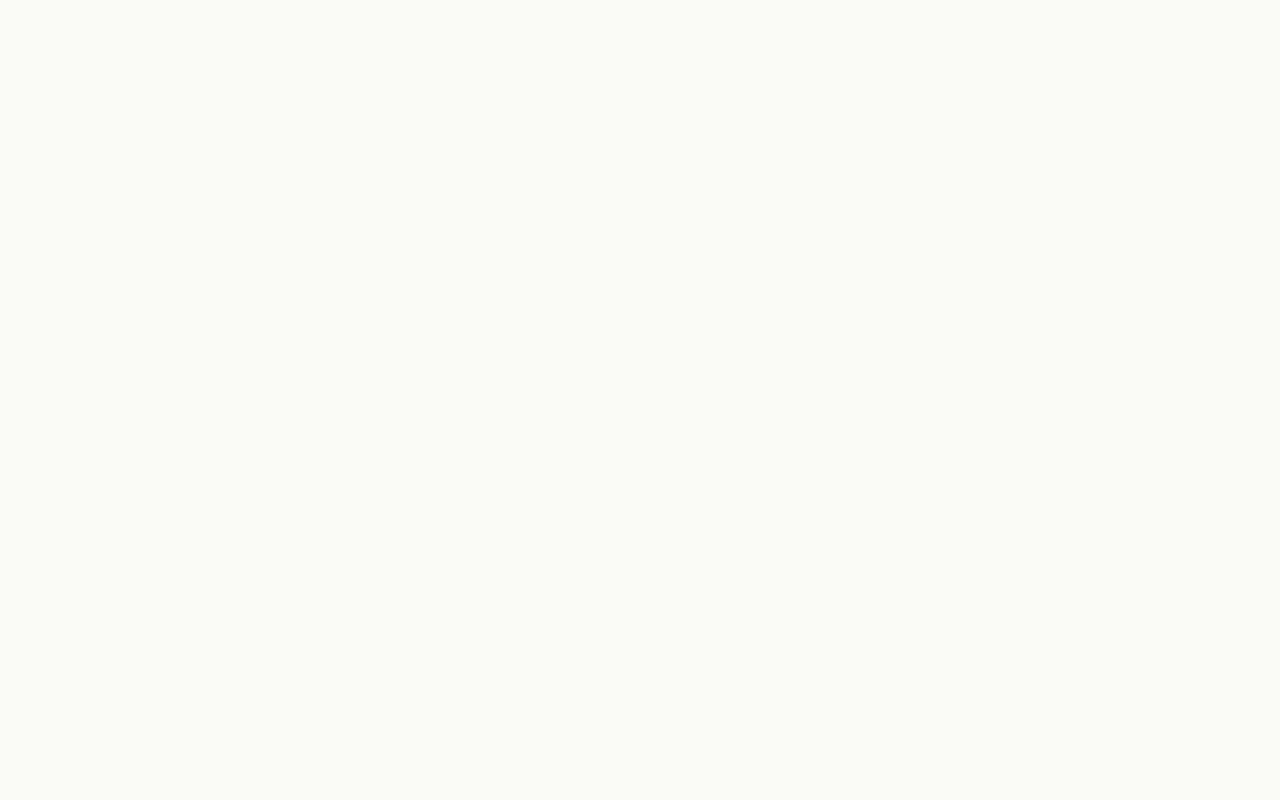
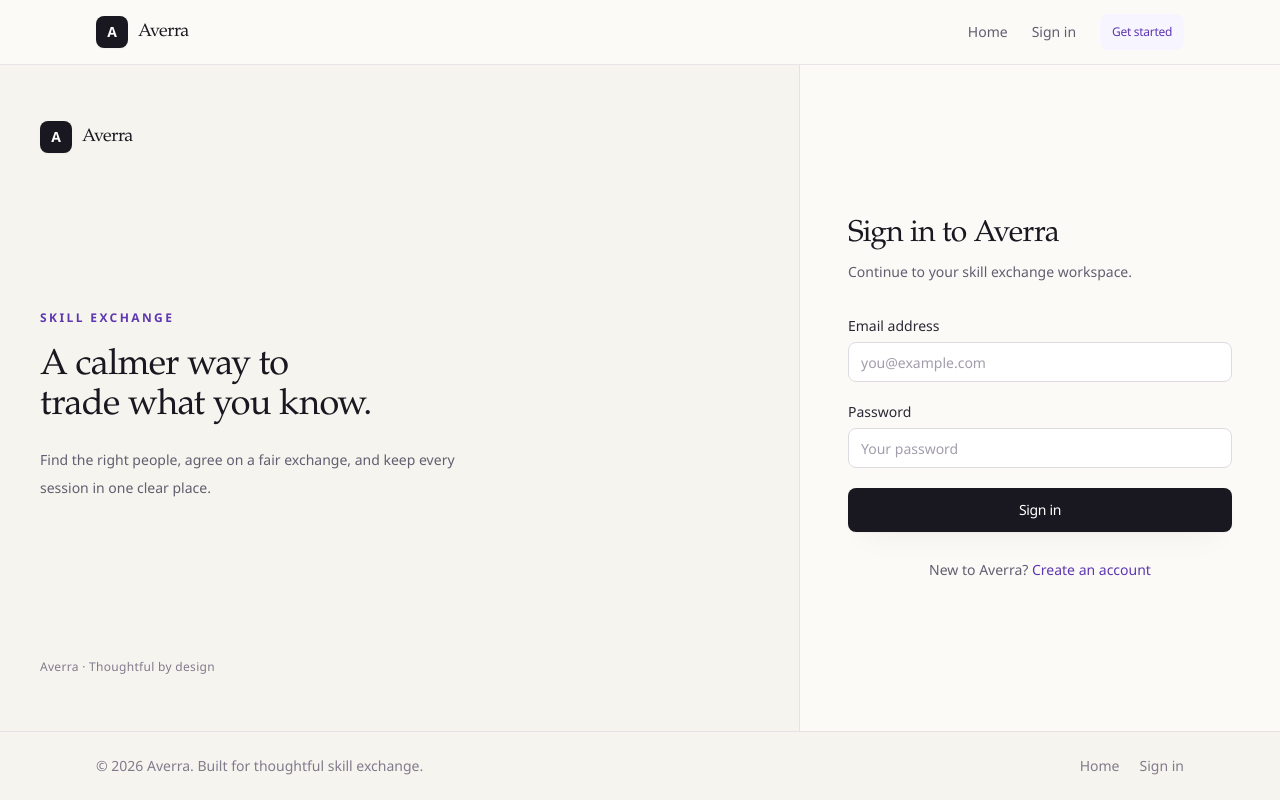
Before and after one commit to vermaanv01-boop/Averra, a React (Vite) app in the folder client/: page /login in a window 1280 px wide. Before the commit this address had no page. Built offline with nearby package versions, Linux system fonts and the light colour scheme; no server answers.

Commit message:
initiate frontend

```diff
--- a/client/src/App.jsx
+++ b/client/src/App.jsx
@@ -1,12 +1,38 @@
 import { Route, Routes } from 'react-router-dom'
+import AuthLayout from './layouts/AuthLayout.jsx'
+import AppLayout from './layouts/AppLayout.jsx'
+import PublicLayout from './layouts/PublicLayout.jsx'
 import RootLayout from './layouts/RootLayout.jsx'
+import AppHomePage from './pages/AppHomePage.jsx'
 import HomePage from './pages/HomePage.jsx'
+import LoginPage from './pages/LoginPage.jsx'
+import NotFoundPage from './pages/NotFoundPage.jsx'
+import RegisterPage from './pages/RegisterPage.jsx'
+import ProtectedRoute from './routes/ProtectedRoute.jsx'
+import PublicOnlyRoute from './routes/PublicOnlyRoute.jsx'
 
 export default function App() {
   return (
     <Routes>
       <Route element={<RootLayout />}>
-        <Route index element={<HomePage />} />
+        <Route element={<PublicLayout />}>
+          <Route index element={<HomePage />} />
+
+          <Route element={<PublicOnlyRoute />}>
+            <Route element={<AuthLayout />}>
+              <Route path="login" element={<LoginPage />} />
+              <Route path="register" element={<RegisterPage />} />
+            </Route>
+          </Route>
+
+          <Route path="*" element={<NotFoundPage />} />
+        </Route>
+
+        <Route element={<ProtectedRoute />}>
+          <Route element={<AppLayout />}>
+            <Route path="app" element={<AppHomePage />} />
+          </Route>
+        </Route>
       </Route>
     </Routes>
   )
--- a/client/src/main.jsx
+++ b/client/src/main.jsx
@@ -2,12 +2,18 @@ import React from 'react'
 import ReactDOM from 'react-dom/client'
 import { BrowserRouter } from 'react-router-dom'
 import App from './App.jsx'
+import { AuthProvider } from './contexts/AuthContext.jsx'
+import ErrorBoundary from './routes/ErrorBoundary.jsx'
 import './index.css'
 
 ReactDOM.createRoot(document.getElementById('root')).render(
   <React.StrictMode>
     <BrowserRouter>
-      <App />
+      <ErrorBoundary>
+        <AuthProvider>
+          <App />
+        </AuthProvider>
+      </ErrorBoundary>
     </BrowserRouter>
   </React.StrictMode>
 )
--- a/client/src/pages/LoginPage.jsx
+++ b/client/src/pages/LoginPage.jsx
@@ -1,10 +1,9 @@
-import { useEffect } from 'react'
+import { useEffect, useState } from 'react'
 import { Link, useLocation, useNavigate } from 'react-router-dom'
 import Alert from '../components/ui/Alert.jsx'
 import Button from '../components/ui/Button.jsx'
 import Input from '../components/ui/Input.jsx'
 import { useAuth } from '../hooks/useAuth.js'
-import { useState } from 'react'
 
 export default function LoginPage() {
   const [values, setValues] = useState({ email: '', password: '' })
```
